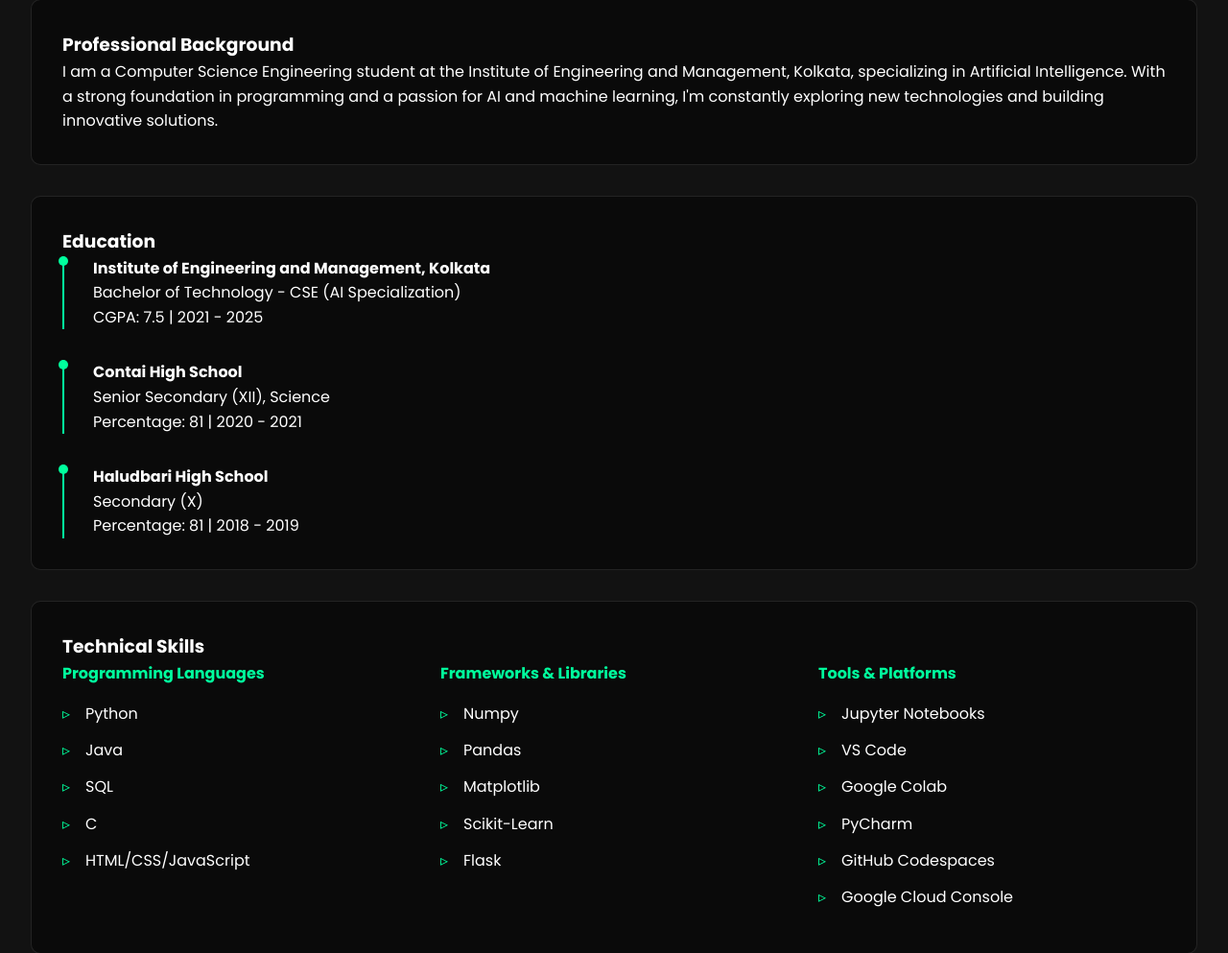
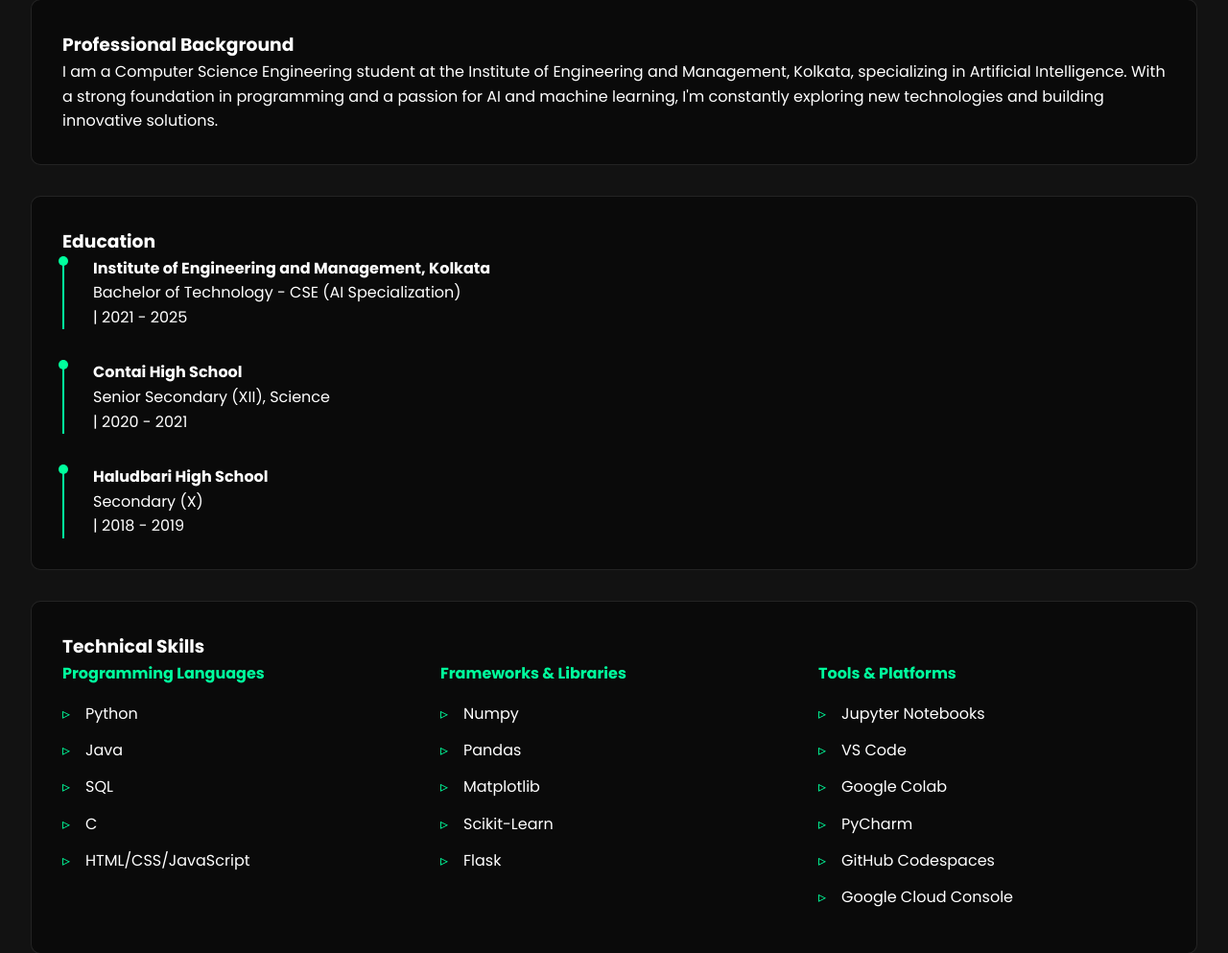
Before and after one commit to SwarnavaPanda/SwarnX, a Flask app: page /about in a window 1280 px wide. Shown: the part 289-1282 px from the top of the page at 96% size. Run offline with Flask 3, Linux system fonts and the light colour scheme.

Commit message:
Update about.html

```diff
--- a/templates/about.html
+++ b/templates/about.html
@@ -15,17 +15,17 @@
             <div class="timeline-item">
                 <h4>Institute of Engineering and Management, Kolkata</h4>
                 <p>Bachelor of Technology - CSE (AI Specialization)</p>
-                <p>CGPA: 7.5 | 2021 - 2025</p>
+                <p>| 2021 - 2025</p>
             </div>
             <div class="timeline-item">
                 <h4>Contai High School</h4>
                 <p>Senior Secondary (XII), Science</p>
-                <p>Percentage: 81 | 2020 - 2021</p>
+                <p>| 2020 - 2021</p>
             </div>
             <div class="timeline-item">
                 <h4>Haludbari High School</h4>
                 <p>Secondary (X)</p>
-                <p>Percentage: 81 | 2018 - 2019</p>
+                <p>| 2018 - 2019</p>
             </div>
         </div>
     </div>
```
